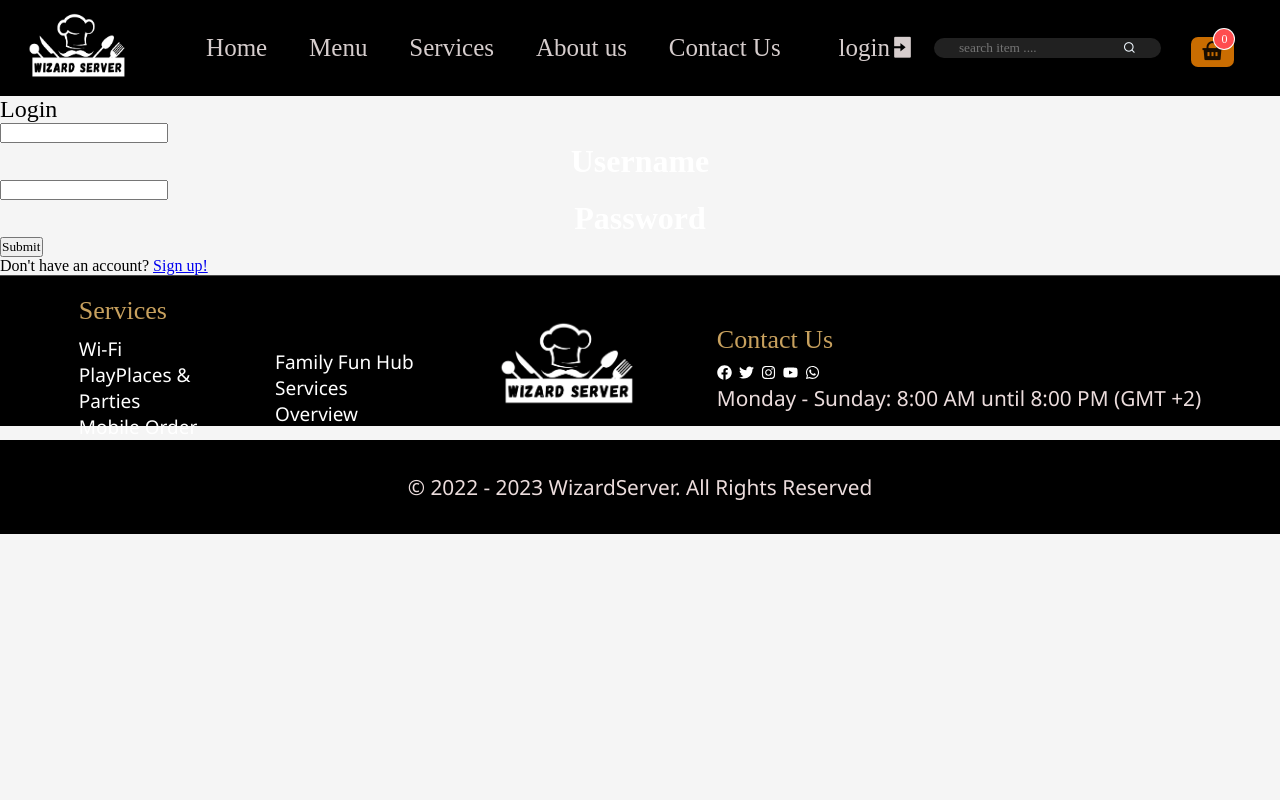
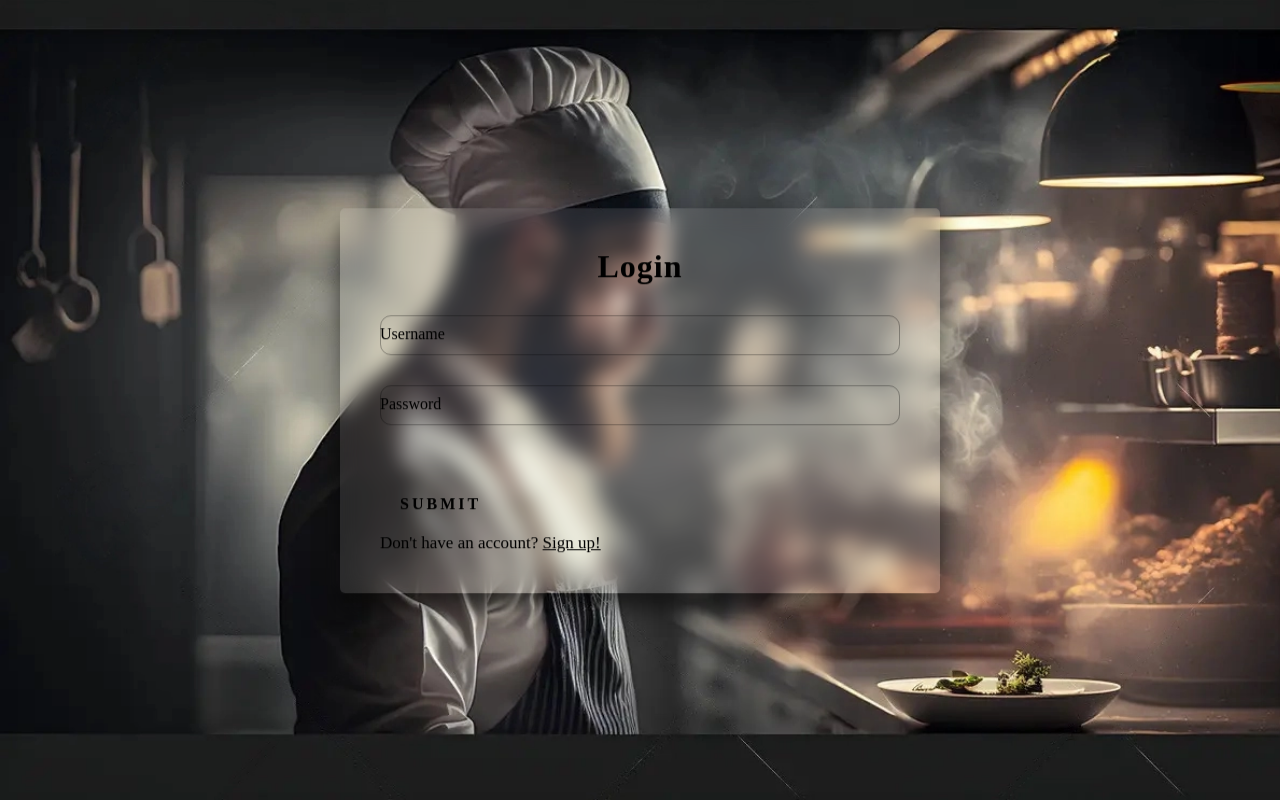
Before and after one commit to fatinaElomar-codi-final-project/frontend1, a React (Create React App) app: page /login in a window 1280 px wide. Built offline with nearby package versions, Linux system fonts and the light colour scheme; a web font is replaced by a local one.

Commit message:
fix time

```diff
--- a/package.json
+++ b/package.json
@@ -21,6 +21,7 @@
     "react-bootstrap": "^2.7.4",
     "react-dom": "^18.2.0",
     "react-icons": "^4.8.0",
+    "react-modal": "^3.16.1",
     "react-pageflip": "^2.0.3",
     "react-responsive-carousel": "^3.2.23",
     "react-router-bootstrap": "^0.26.2",
--- a/src/App.js
+++ b/src/App.js
@@ -21,6 +21,8 @@ import OrdersList from "./pages/home /showorder/showorder";
 function App() {
   return (
     <Routes>
+              <Route path="/login" element={<Login />} />
+
       <Route path="/Newdishs" component={<Newdishs />} />
       <Route path="/cartpage" element={<Cartpage />} />
       <Route path="/productcarousel" element={<ProductCarouselComponent />} />
@@ -41,7 +43,6 @@ function App() {
         <Route path="/Drinks" element={<OrderCard category="Drinks" />} />
         <Route path="/" element={<Home />} />
         <Route path="/tab" element={<Menupage />} />
-        <Route path="/login" element={<Login />} />
         <Route path="/dish" element={<DishCard />} />
         <Route path="/scroll" element={<ArrivalhomePage />} />
       </Route>
--- a/src/components/hero/hero.jsx
+++ b/src/components/hero/hero.jsx
@@ -8,6 +8,7 @@ import Heroimg from "../../images/hero.jpg";
 import Hero1img from "../../images/hero1.jpg";
 import Hero3img from "../../images/hero3.jpeg";
 import Hero2img from "../../images/hero2.webp";
+import RegisterForm from "../../pages/login/register";
 
 export default function Hero() {
   useEffect(() => {
@@ -73,6 +74,7 @@ export default function Hero() {
 
           </div>
         </div>
+        <RegisterForm/>
       </section>
     </div>
   );
--- a/src/components/services/services.js
+++ b/src/components/services/services.js
@@ -1,6 +1,4 @@
-import { FaShoppingCart, FaCalendarAlt, FaUsers } from "react-icons/fa";
 import "./services.css";
-import Order from "../../images/order.svg";
 import Plate2 from "../../images/plate2.png";
 import Plate1 from "../../images/plate1.png";
 import Plate from "../../images/plate.png";
--- a/src/pages/cartpage/putorder2.jsx
+++ b/src/pages/cartpage/putorder2.jsx
@@ -1,6 +1,7 @@
 import { Modal, Form, Input, message } from "antd";
 import axios from "axios";
 import React from "react";
+import {  TimePicker } from 'antd';
 
 const OrderModal1 = ({ visible, onCancel, onFinish, totalPrice, cart }) => {
   const [form] = Form.useForm();
@@ -85,13 +86,17 @@ const OrderModal1 = ({ visible, onCancel, onFinish, totalPrice, cart }) => {
   rules={[
     {
       required: true,
-      pattern: /^(0[89]|1[0-9]|2[0123]):[0-5][0-9]\s(am|pm)$/,
       message: "Please enter a valid time (between 8:00 am and 10:00 pm)",
     },
   ]}
 >
-  <Input placeholder="Enter the time (e.g., 08:00 am)" />
+  <TimePicker
+    format="h:mm a"
+    placeholder="Select the time"
+    disabledHours={() => Array.from({ length: 8 }, (_, i) => i).concat(Array.from({ length: 24 }, (_, i) => i + 22))}
+  />
 </Form.Item>
+
 
 <Form.Item label="Date" name="date" initialValue={getCurrentDate()}>
           <p>{getCurrentDate()}</p>
--- a/src/pages/home /showorder/showorder.jsx
+++ b/src/pages/home /showorder/showorder.jsx
@@ -62,7 +62,11 @@ const OrdersList = () => {
     <p><span className="brown">Address:</span> {order.address}</p>
     <p><span className="brown">Table Number:</span> {order.tablenumber}</p>
 
-    <p><span className="brown">Time of Arrival:</span> {order.timearrive}</p>
+    <p>
+  <span className="brown">Time of Arrival:</span>{' '}
+  {order.timearrive && new Date(order.timearrive).toLocaleTimeString([], { hour: 'numeric', minute: '2-digit', hour12: true })}
+</p>
+
     <p><span className="brown">Phone Number:</span> {order.phonenumber}</p>
     <p><span className="brown">Date:</span> {order.date}</p>
     <p>
--- a/src/pages/login/login.css
+++ b/src/pages/login/login.css
@@ -1,110 +1,221 @@
-.container-login {
-  width: 100%;
-  height: 100%;
+.login-container{
+  background-size: cover;
+  background-repeat: no-repeat;
+  height: 100vh;
+  display: flex;
+  align-items: center;
+  justify-content: center;
+  background-image: url("../../images/team.webp");
+  background-size: cover;
+  background-repeat: no-repeat;
 }
-.main-login {
-  position: relative;
-  display: flex;
-  flex-direction: column;
-  background-color: #240046;
-  max-height: 466px;
-  width: 405px;
-  overflow: hidden;
-  border-radius: 12px;
-  box-shadow: 7px 7px 10px 3px #24004628;
+.login-box {
+  position: fixed;
+  top: 50%;
+  left: 50%;
+  width: 600px;
+  padding: 40px;
+  margin: 20px auto;
+  transform: translate(-50%, -55%);
+  background: rgba(255,255,255,0.09);
+  box-sizing: border-box;
+  box-shadow: 0 15px 25px rgba(0,0,0,0.6);
+  border-radius: 5px;
+  backdrop-filter: blur(10px);
+  background-color: rgba(255, 255, 255, 0.1);
 }
 
-.form-login {
-  display: flex;
-  flex-direction: column;
-  gap: 14px;
-  justify-content: center;
-  padding: 24px;
-  width: 323px;
-
-  height: 317px;
+.login-box h2 {
+  margin: 0 0 30px;
+  padding: 0;
+  color: var(--primary);
+  text-align: center;
+  font-size: 2rem;
+  font-weight: bold;
+  letter-spacing: 1px;
 }
 
-/*checkbox to switch from sign up to login*/
-#chk-login {
-  display: none;
+.login-box .user-box {
+  position: relative;
 }
 
-/*Login*/
-.login-login {
-  position: relative;
+.login-box .user-box input {
   width: 100%;
-  height: 100%;
+  padding: 10px 0;
+  font-size: 16px;
+  color: var(--primary);
+  margin-bottom: 30px;
+  border: 1px solid #0000004d;
+  border-radius: 11px;
+  outline: none;
+  background: transparent;
 }
 
-.login label {
-  margin: 25% 0 5%;
+.login-box .user-box label {
+  position: absolute;
+  top: 0;
+  left: 0;
+  padding: 10px 0;
+  font-size: 16px;
+  color: var(--primary);
+  pointer-events: none;
+  transition: 0.5s;
 }
 
-label {
-  color: #fff;
-  font-size: 2rem;
-  font-size: 2rem;
-  justify-content: center;
-  display: flex;
-  font-weight: bold;
-  cursor: pointer;
-  transition: 0.5s ease-in-out;
+.login-box .user-box input:focus ~ label,
+.login-box .user-box input:valid ~ label {
+  top: -20px;
+  left: 0;
+  color: var(--primary);
+  font-size: 12px;
 }
 
-.input-login {
-  width: 90%;
-  height: 22px;
-  background: #e0dede;
-  padding: 10px;
+.login-box form button {
+  position: relative;
+  display: inline-block;
+  padding: 10px 20px;
+  font-weight: bold;
+  color: var(--primary);
+  font-size: 16px;
+  text-decoration: none;
+  text-transform: uppercase;
+  overflow: hidden;
+  transition: 0.5s;
+  margin-top: 30px;
+  margin-bottom: 10px;
+  letter-spacing: 3px;
+  background: transparent;
+  border-radius: 5px;
   border: none;
-  outline: none;
-  border-radius: 4px;
 }
 
-/*Register*/
-.register-login {
-  background: #eee;
-  border-radius: 60% / 10%;
-  transform: translateY(5%);
-  transition: 0.8s ease-in-out;
+.login-box button:hover {
+  background: #fff;
+  color: #272727;
+  border-radius: 5px;
 }
 
-.register-login label {
-  color: #573b8a;
-  transform: scale(0.6);
+.login-box button span {
+  position: absolute;
+  display: block;
+  background: var(--primary);
 }
 
-#chk-login:checked ~ .register-login {
-  transform: translateY(-70%);
-  border-bottom-right-radius: 0;
-  border-bottom-left-radius: 0;
+.login-box button span:nth-child(1) {
+  top: 0;
+  left: -100%;
+  width: 100%;
+  height: 2px;
+  animation: btn-anim1 1.5s linear infinite;
 }
 
-#chk-login:checked ~ .register-login label {
-  transform: scale(1);
-  margin: 10% 0 5%;
+@keyframes btn-anim1 {
+  0% {
+    left: -100%;
+  }
+
+  50%, 100% {
+    left: 100%;
+  }
 }
 
-#chk-login:checked ~ .login-login label {
-  transform: scale(0.6);
-  margin: 5% 0 5%;
-}
-/*Button*/
-.form-login button {
-  width: 85%;
-  height: 40px;
-  margin: 12px auto 10%;
-  color: #fff;
-  background: #573b8a;
-  font-size: 1rem;
-  font-weight: bold;
-  border: none;
-  border-radius: 4px;
-  cursor: pointer;
-  transition: 0.2s ease-in;
+.login-box button span:nth-child(2) {
+  top: -100%;
+  right: 0;
+  width: 2px;
+  height: 100%;
+  animation: btn-anim2 1.5s linear infinite;
+  animation-delay: .375s;
 }
 
-.form-login button:hover {
-  background-color: #6d44b8;
+@keyframes btn-anim2 {
+  0% {
+    top: -100%;
+  }
+
+  50%, 100% {
+    top: 100%;
+  }
 }
+
+.login-box button span:nth-child(3) {
+  bottom: 0;
+  right: -100%;
+  width: 100%;
+  height: 2px;
+  animation: btn-anim3 1.5s linear infinite;
+  animation-delay: .75s;
+}
+
+@keyframes btn-anim3 {
+  0% {
+    right: -100%;
+  }
+
+  50%, 100% {
+    right: 100%;
+  }
+}
+
+.login-box button span:nth-child(4) {
+  bottom: -100%;
+  left: 0;
+  width: 2px;
+  height: 100%;
+  animation: btn-anim4 1.5s linear infinite;
+  animation-delay: 1.125s;
+}
+
+@keyframes btn-anim4 {
+  0% {
+    bottom: -100%;
+  }
+
+  50%, 100% {
+    bottom: 100%;
+  }
+}
+
+.login-box p:last-child {
+  color:var(--primary);
+  font-size: 17px;
+}
+
+.login-box a.a2 {
+  color: var(--primary);
+  text-decoration: none;
+  text-decoration: underline;
+}
+
+.login-box a.a2:hover {
+  background: transparent;
+  color: var(--accent);
+  border-radius: 5px;
+}
+@media (max-width: 767px) {
+
+
+  .login-box {
+
+    width: 90%;
+
+  }
+
+  .login-box h2 {
+    font-size: 1.8rem;
+  }
+
+  .login-box .user-box input,
+  .login-box .user-box label {
+    font-size: 14px;
+  }
+
+  .login-box form button {
+    font-size: 14px;
+    letter-spacing: 2px;
+  }
+
+  .login-box p:last-child {
+    font-size: 14px;
+  }
+}
--- /dev/null
+++ b/src/pages/login/register.jsx
@@ -0,0 +1,80 @@
+import React, { useState } from 'react';
+import axios from 'axios';
+import Modal from 'react-modal';
+
+const RegisterForm = () => {
+  const [firstName, setFirstName] = useState('');
+  const [lastName, setLastName] = useState('');
+  const [email, setEmail] = useState('');
+  const [password, setPassword] = useState('');
+  const [phone, setPhone] = useState('');
+  const [address, setAddress] = useState('');
+  const [errorMessage, setErrorMessage] = useState('');
+  const [modalIsOpen, setModalIsOpen] = useState(false);
+
+  const handleRegister = async (e) => {
+    e.preventDefault();
+
+    try {
+      const response = await axios.post('/api/register', {
+        FirstName: firstName,
+        LastName: lastName,
+        Email: email,
+        Password: password,
+        Phone: phone,
+        Address: address,
+      });
+
+      // Registration successful, handle the response
+      console.log(response.data);
+      // Redirect to the login page or perform other actions
+
+    } catch (error) {
+      // Registration failed, handle the error
+      if (error.response && error.response.data) {
+        setErrorMessage(error.response.data);
+      } else {
+        setErrorMessage('An error occurred during registration.');
+      }
+    }
+  };
+
+  return (
+    <div>
+      <button onClick={() => setModalIsOpen(true)}>Open Modal</button>
+      <Modal isOpen={modalIsOpen} onRequestClose={() => setModalIsOpen(false)}>
+        <h2>Register</h2>
+        {errorMessage && <p>{errorMessage}</p>}
+        <form onSubmit={handleRegister}>
+          <div>
+            <label>First Name:</label>
+            <input type="text" value={firstName} onChange={(e) => setFirstName(e.target.value)} />
+          </div>
+          <div>
+            <label>Last Name:</label>
+            <input type="text" value={lastName} onChange={(e) => setLastName(e.target.value)} />
+          </div>
+          <div>
+            <label>Email:</label>
+            <input type="email" value={email} onChange={(e) => setEmail(e.target.value)} />
+          </div>
+          <div>
+            <label>Password:</label>
+            <input type="password" value={password} onChange={(e) => setPassword(e.target.value)} />
+          </div>
+          <div>
+            <label>Phone:</label>
+            <input type="text" value={phone} onChange={(e) => setPhone(e.target.value)} />
+          </div>
+          <div>
+            <label>Address:</label>
+            <input type="text" value={address} onChange={(e) => setAddress(e.target.value)} />
+          </div>
+          <button type="submit">Register</button>
+        </form>
+      </Modal>
+    </div>
+  );
+};
+
+export default RegisterForm;
```
Also changed, not shown: 1 other file (tests, documents, lock files or other folders).
